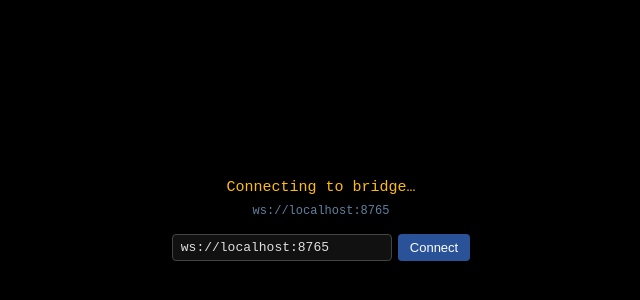
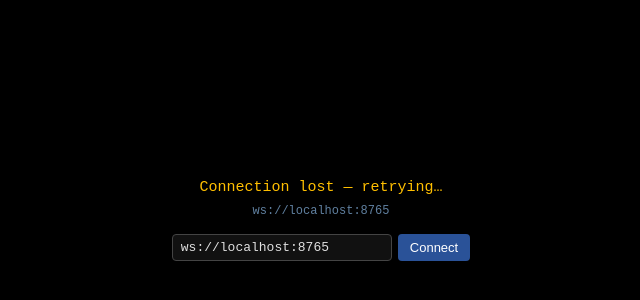
Before and after one commit to snar5/mCDU, a website: page display/src/index.html in a window 1280 px wide. Shown: the part 180-480 px from the top of the page, 319-959 px from the left. Drawn offline with Linux system fonts and the light colour scheme.

Commit message:
fix: clean up WS retry logic and add visible connection status messages
- Track retryTimer explicitly so connectWs() can cancel a pending retry
  before starting a new attempt (fixes race condition on manual reconnect)
- Detach event handlers before closing the old socket to prevent
  the old onclose from scheduling a competing retry
- Add overlay status text: connecting / connected / lost / failed
  so the user can see what's actually happening without DevTools

Co-Authored-By: Claude Sonnet 4.6 <noreply@anthropic.com>

```diff
--- a/display/src/index.html
+++ b/display/src/index.html
@@ -12,7 +12,7 @@
   </div>
 
   <div id="overlay-disconnected">
-    <p>Connecting to bridge&hellip;</p>
+    <p id="overlay-status">Connecting to bridge&hellip;</p>
     <p id="ws-address" class="ws-address"></p>
     <form id="ws-form">
       <input id="ws-input" type="text" placeholder="ws://host:8765" spellcheck="false">
--- a/display/src/main.js
+++ b/display/src/main.js
@@ -10,6 +10,7 @@ const DEFAULT_WS = 'ws://localhost:8765'
 
 const gridEl = document.getElementById('cdu-grid')
 const overlay = document.getElementById('overlay-disconnected')
+const overlayStatus = document.getElementById('overlay-status')
 const wsAddressEl = document.getElementById('ws-address')
 const wsForm = document.getElementById('ws-form')
 const wsInput = document.getElementById('ws-input')
@@ -37,17 +38,35 @@ function renderFrame({ cells, powered }) {
   }
 }
 
+let retryTimer = null
 let activeWs = null
+
 function connectWs(url) {
+  clearTimeout(retryTimer)
+  if (activeWs) {
+    activeWs.onclose = null  // detach before closing so it doesn't self-retry
+    activeWs.onerror = null
+    activeWs.close()
+  }
+
   wsAddressEl.textContent = url
   wsInput.value = url
-  activeWs = new WebSocket(url)
-  activeWs.onmessage = (e) => renderFrame(JSON.parse(e.data))
-  activeWs.onclose = () => {
+  overlayStatus.textContent = 'Connecting to bridge…'
+
+  const ws = new WebSocket(url)
+  activeWs = ws
+
+  ws.onmessage = (e) => renderFrame(JSON.parse(e.data))
+  ws.onopen = () => { overlayStatus.textContent = 'Connected — waiting for data…' }
+  ws.onclose = () => {
+    if (ws !== activeWs) return  // superseded connection, ignore
     overlay.hidden = false
-    setTimeout(() => connectWs(url), 3000)
+    overlayStatus.textContent = 'Connection lost — retrying…'
+    retryTimer = setTimeout(() => connectWs(url), 3000)
   }
-  activeWs.onerror = () => activeWs.close()
+  ws.onerror = () => {
+    overlayStatus.textContent = 'Could not connect — is the bridge running?'
+  }
 }
 
 wsForm.addEventListener('submit', (e) => {
@@ -55,7 +74,6 @@ wsForm.addEventListener('submit', (e) => {
   const url = wsInput.value.trim()
   if (!url) return
   localStorage.setItem('mcdu-ws-url', url)
-  activeWs?.close()  // cancel current retry loop
   connectWs(url)
 })
 
```
